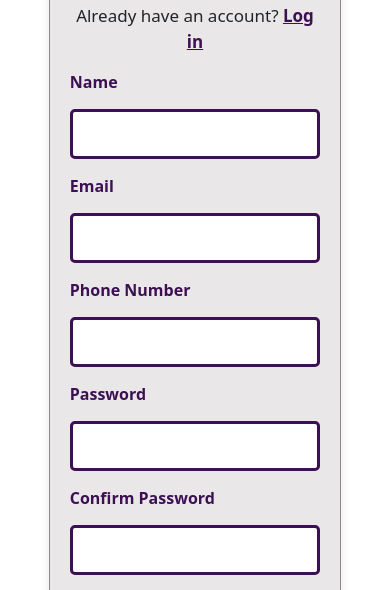
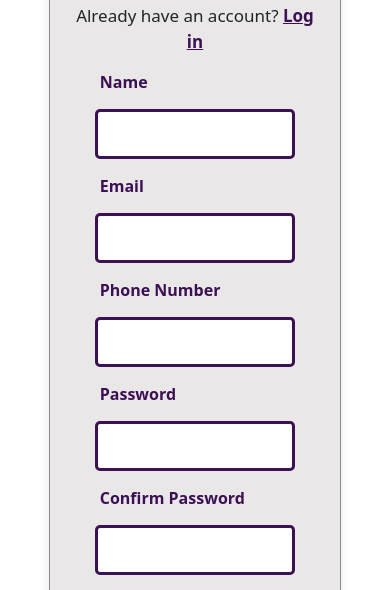
Before and after one commit to Chandu71202/Get-Money-Multicurrency-Transfer, a React (Create React App) app in the folder frontend/: page /register in a window 390 px wide. Shown: the part 254-844 px from the top of the page. Built offline with nearby package versions, Linux system fonts and the light colour scheme.

Commit message:
fix:(Eswar) fixed register and login responsive styles

```diff
--- a/frontend/src/styles/Login.css
+++ b/frontend/src/styles/Login.css
@@ -101,3 +101,24 @@
 .login-card a:hover {
   text-decoration: underline;
 }
+
+
+@media (max-width: 768px) {
+
+  .login-card {
+    text-align: center;
+    max-width: 400px;
+    padding: 30px 60px;
+    background-color: #b3adad29;
+    border: 1px solid #25232379;
+    border-radius: 5px; /* Use the same background color as in Register.css */
+  }
+  .password_field,
+.username_field {
+  width: 100%;
+  padding: 10px;
+  font-size: 16px;
+  border: 3px solid #3c1053;
+  border-radius: 5px;
+}
+}
--- a/frontend/src/styles/Register.css
+++ b/frontend/src/styles/Register.css
@@ -112,13 +112,23 @@
     padding: 20px; /* Adjusted padding for smaller screens */
     max-width: 75%; /* Container takes full width on smaller screens */
   }
+  .label {
+    display: block;
+    font-size:16px;
+    font-weight: bold;
+    margin-bottom: 5px;
+    color: #3c1053;
+    margin-left: 50px;
+  }
 
   .name_field,
   .email_field,
   .phone_field,
   .password_field_register,
   .confirm_password_field {
-  width: 100%;
+  width: 80%;
+  align-self: center;
+  text-align: center;
   padding: 10px;
   font-size: 16px;
   border: 3px solid #3c1053;
@@ -135,3 +145,13 @@
   box-shadow: 0px 0px 10px rgba(0, 0, 0, 0.1);
 }
 }
+@media (max-width: 480px){
+  .label {
+    display: block;
+    font-size:16px;
+    font-weight: bold;
+    margin-bottom: 5px;
+    color: #3c1053;
+    margin-left: 30px;
+  }
+}
```
